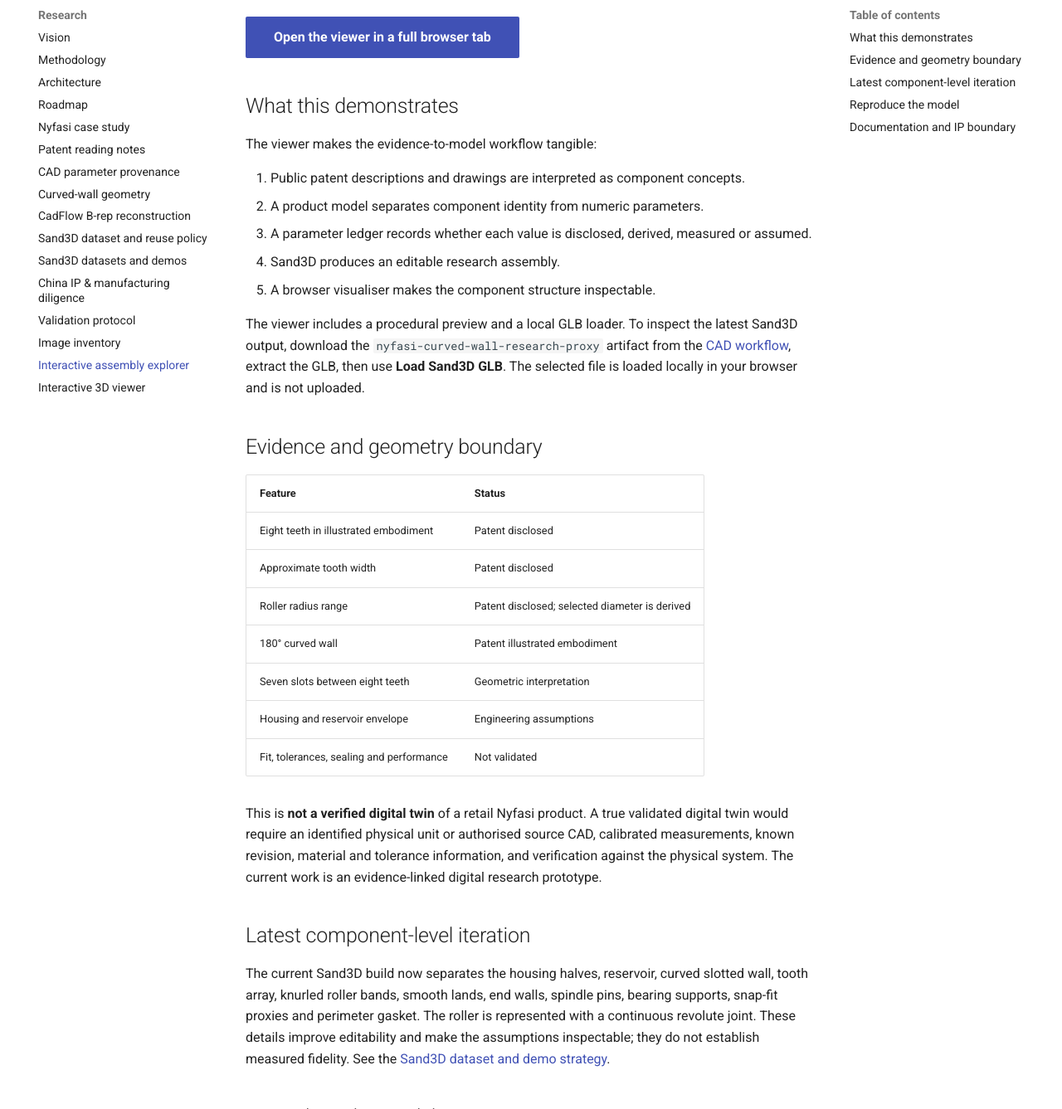
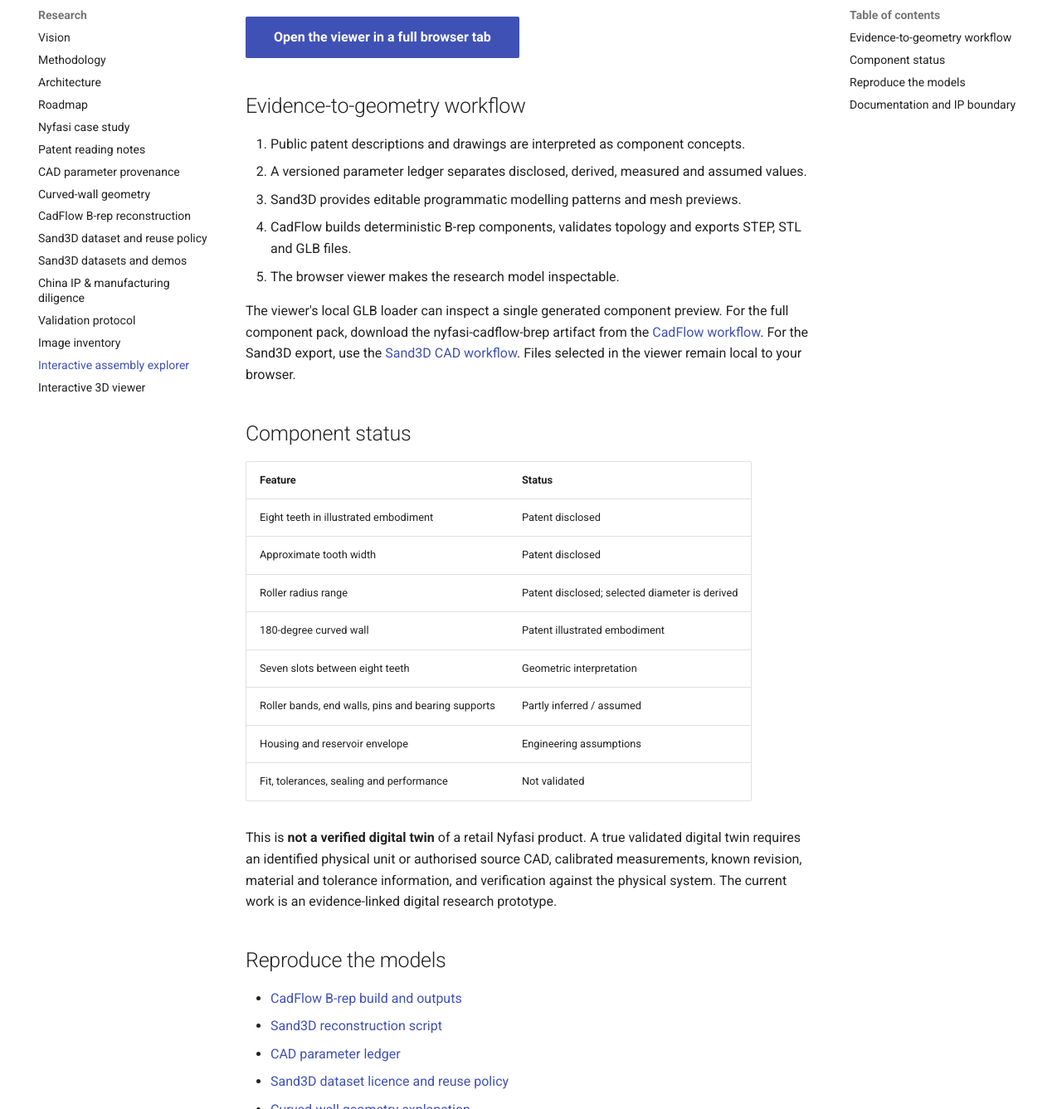
Before and after one commit to andiekobbietks/product-engineering-lab, an MkDocs documentation site: the page built from docs/experiments/assembly-explorer.md, in a window 1280 px wide and 1400 px high, scrolled down 1021 px, cut to the strip 63-1400 px from the top of the window. Shown: the whole strip at 83% size. Built offline with MkDocs 1.6.1 and Material for MkDocs 9.7.7, drawn with Linux system fonts in a browser that asks for light colours; comment, search, counter and statistics services are not loaded; some of the changed text lies outside the part shown.

Commit message:
Reframe assembly explorer around dual CAD pipelines and evidence status

```diff
--- a/docs/experiments/assembly-explorer.md
+++ b/docs/experiments/assembly-explorer.md
@@ -1,51 +1,47 @@
 # Interactive assembly explorer
 
-Explore the current patent-led reconstruction as a component-level 3D research model. Drag to orbit, scroll to zoom, select components to inspect their evidence classification, and adjust the exploded spacing.
+Explore the patent-led reconstruction as a component-level 3D research model. Drag to orbit, scroll to zoom, select components to inspect their evidence classification, and adjust exploded spacing.
 
 <iframe src="assembly-explorer.html" title="Interactive 3D assembly explorer" width="100%" height="760" style="border:1px solid #34445c;border-radius:12px" loading="lazy"></iframe>
 
 [Open the viewer in a full browser tab](assembly-explorer.html){ .md-button .md-button--primary }
 
-## What this demonstrates
-
-The viewer makes the evidence-to-model workflow tangible:
+## Evidence-to-geometry workflow
 
 1. Public patent descriptions and drawings are interpreted as component concepts.
-2. A product model separates component identity from numeric parameters.
-3. A parameter ledger records whether each value is disclosed, derived, measured or assumed.
-4. Sand3D produces an editable research assembly.
-5. A browser visualiser makes the component structure inspectable.
+2. A versioned parameter ledger separates disclosed, derived, measured and assumed values.
+3. Sand3D provides editable programmatic modelling patterns and mesh previews.
+4. CadFlow builds deterministic B-rep components, validates topology and exports STEP, STL and GLB files.
+5. The browser viewer makes the research model inspectable.
 
-The viewer includes a procedural preview and a local GLB loader. To inspect the latest Sand3D output, download the `nyfasi-curved-wall-research-proxy` artifact from the [CAD workflow](https://github.com/andiekobbietks/product-engineering-lab/actions/workflows/cad-smoke.yml), extract the GLB, then use **Load Sand3D GLB**. The selected file is loaded locally in your browser and is not uploaded.
+The viewer's local GLB loader can inspect a single generated component preview. For the full component pack, download the nyfasi-cadflow-brep artifact from the [CadFlow workflow](https://github.com/andiekobbietks/product-engineering-lab/actions/workflows/cadflow-cad.yml). For the Sand3D export, use the [Sand3D CAD workflow](https://github.com/andiekobbietks/product-engineering-lab/actions/workflows/cad-smoke.yml). Files selected in the viewer remain local to your browser.
 
-## Evidence and geometry boundary
+## Component status
 
 | Feature | Status |
 |---|---|
 | Eight teeth in illustrated embodiment | Patent disclosed |
 | Approximate tooth width | Patent disclosed |
 | Roller radius range | Patent disclosed; selected diameter is derived |
-| 180° curved wall | Patent illustrated embodiment |
+| 180-degree curved wall | Patent illustrated embodiment |
 | Seven slots between eight teeth | Geometric interpretation |
+| Roller bands, end walls, pins and bearing supports | Partly inferred / assumed |
 | Housing and reservoir envelope | Engineering assumptions |
 | Fit, tolerances, sealing and performance | Not validated |
 
-This is **not a verified digital twin** of a retail Nyfasi product. A true validated digital twin would require an identified physical unit or authorised source CAD, calibrated measurements, known revision, material and tolerance information, and verification against the physical system. The current work is an evidence-linked digital research prototype.
+This is **not a verified digital twin** of a retail Nyfasi product. A true validated digital twin requires an identified physical unit or authorised source CAD, calibrated measurements, known revision, material and tolerance information, and verification against the physical system. The current work is an evidence-linked digital research prototype.
 
-## Latest component-level iteration
+## Reproduce the models
 
-The current Sand3D build now separates the housing halves, reservoir, curved slotted wall, tooth array, knurled roller bands, smooth lands, end walls, spindle pins, bearing supports, snap-fit proxies and perimeter gasket. The roller is represented with a continuous revolute joint. These details improve editability and make the assumptions inspectable; they do not establish measured fidelity. See the [Sand3D dataset and demo strategy](sand3d-dataset-strategy.md).
-
-## Reproduce the model
-
-- [Colab notebook](https://colab.research.google.com/github/andiekobbietks/product-engineering-lab/blob/main/experiments/001-nyfasi-reconstruction/notebooks/nyfasi_reconstruction_colab.ipynb)
+- [CadFlow B-rep build and outputs](cadflow-reconstruction.md)
 - [Sand3D reconstruction script](https://github.com/andiekobbietks/product-engineering-lab/blob/main/experiments/001-nyfasi-reconstruction/scripts/build_reconstruction.py)
 - [CAD parameter ledger](https://github.com/andiekobbietks/product-engineering-lab/blob/main/experiments/001-nyfasi-reconstruction/models/cad-parameters.json)
+- [Sand3D dataset licence and reuse policy](https://github.com/andiekobbietks/product-engineering-lab/blob/main/experiments/001-nyfasi-reconstruction/models/sand3d-dataset-policy.md)
 - [Curved-wall geometry explanation](curved-wall-geometry.md)
-- [Latest build manifest](https://github.com/andiekobbietks/product-engineering-lab/blob/main/experiments/001-nyfasi-reconstruction/builds/2026-11-05-curved-wall.md)
+- [Colab notebook](https://colab.research.google.com/github/andiekobbietks/product-engineering-lab/blob/main/experiments/001-nyfasi-reconstruction/notebooks/nyfasi_reconstruction_colab.ipynb)
 
 ## Documentation and IP boundary
 
-This public research page describes observable functionality, evidence classifications and reproducibility. It does not publish confidential customer data, private source material or any third-party CAD that has not been authorised for redistribution. The repository itself is public, so anything committed here should be treated as public.
+This public research page describes evidence classifications and reproducibility. The repository itself is public, so anything committed here should be treated as public. Third-party CAD and dataset assets are not copied into the repository without a row-level rights review.
 
 The viewer is a research instrument, not engineering approval, manufacturing instruction, a freedom-to-operate opinion or permission to reproduce a protected design. See [licensing](../licensing.md), the [IP register](../ip-register.md) and the [commercial proposal structure](../commercial-proposal.md).
```
